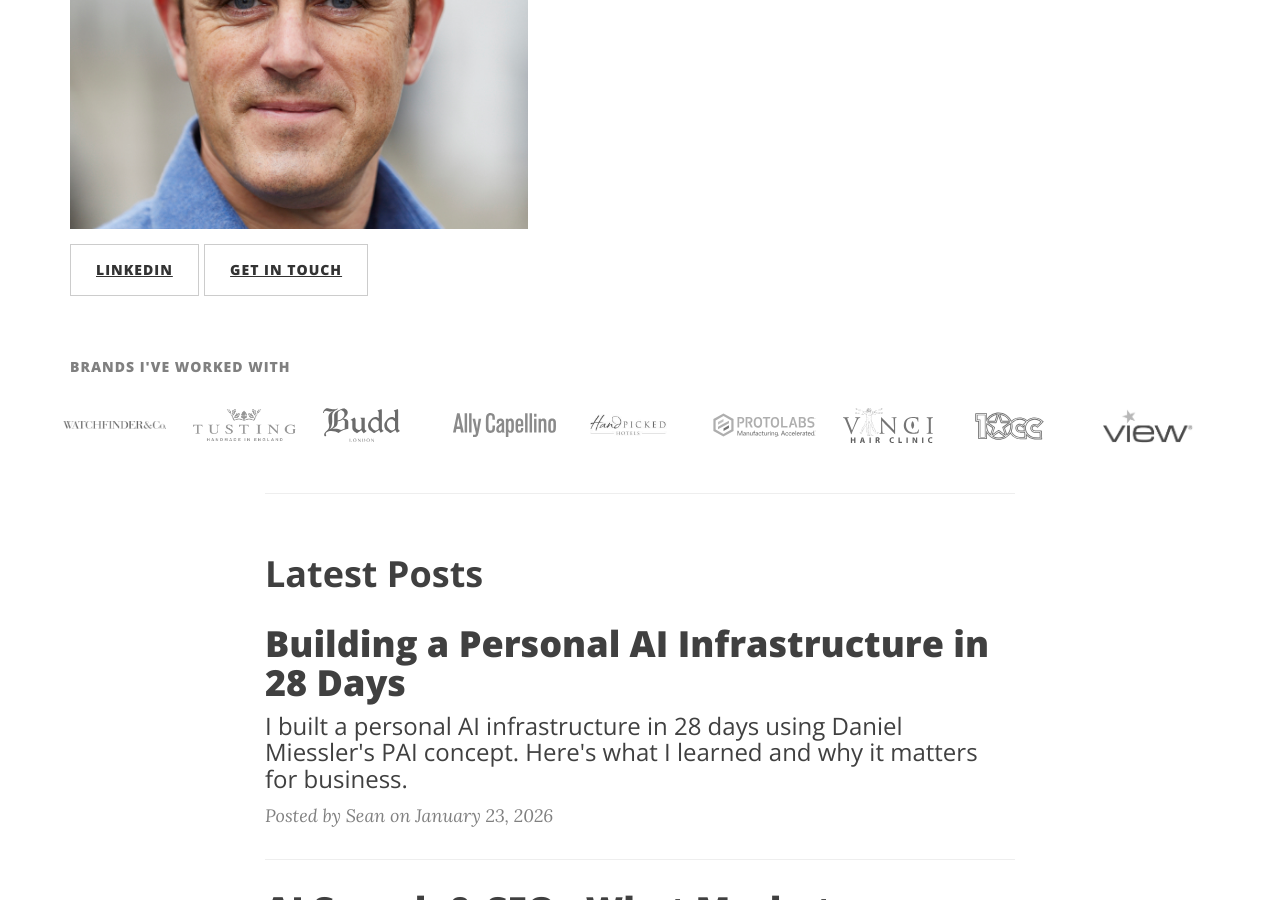
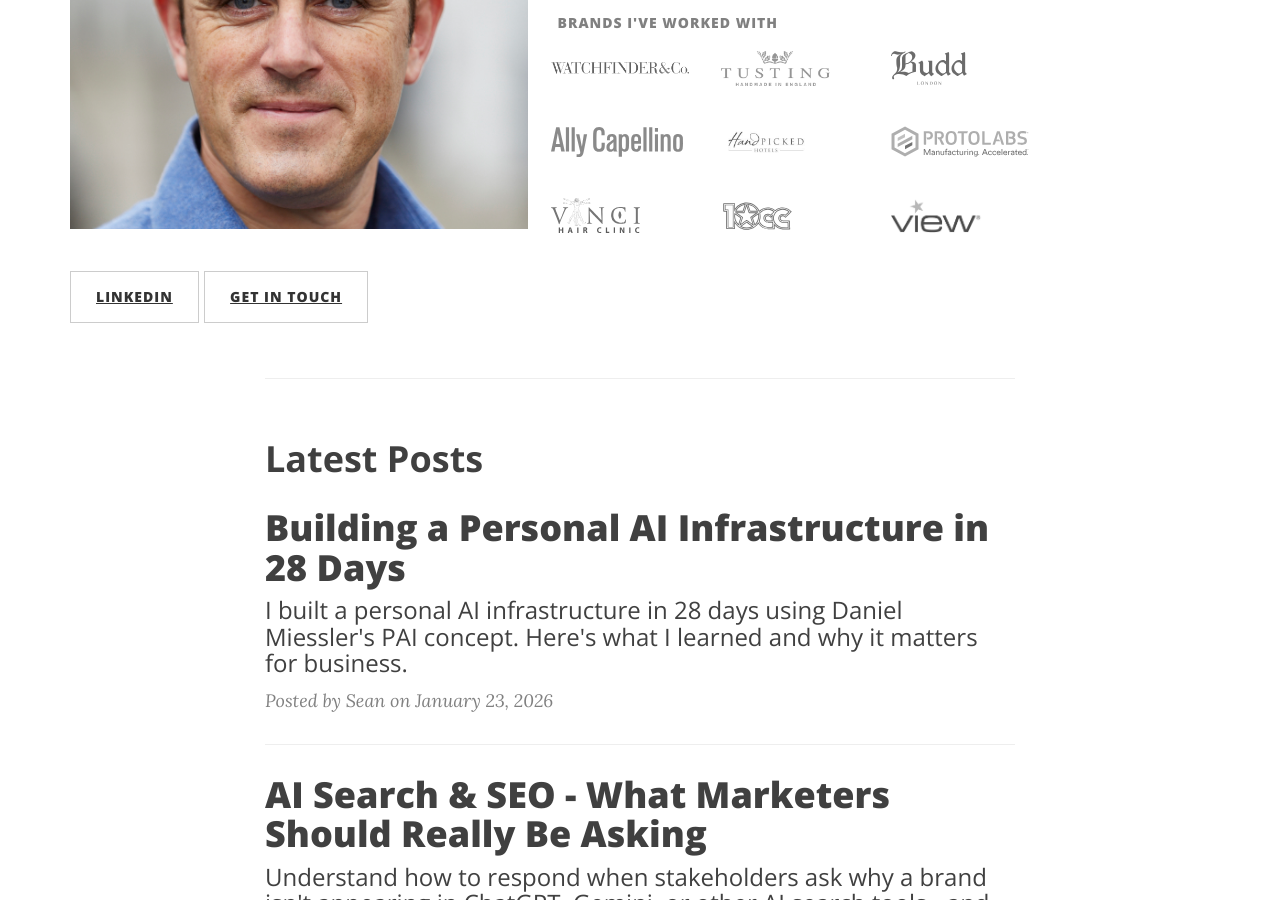
Before and after one commit to seanreillyesq/seanreillyesq.github.io, a Jekyll site: the page built from home.html, in a window 1280 px wide and 900 px high, scrolled down 354 px. Built offline with Jekyll 4.4.1, drawn with Linux system fonts in a browser that asks for light colours; comment, search, counter and statistics services are not loaded.

Commit message:
Revert body to previous layout, keep inline name+tagline header

```diff
--- a/home.html
+++ b/home.html
@@ -20,30 +20,36 @@
     <div class="row">
         <div class="col-md-5 home-photo">
             <img src="/img/sean-reilly-sq.jpg" alt="Sean Reilly" class="img-responsive" style="width: 100%;">
-            <p style="margin-top: 15px;">
-                <a href="https://www.linkedin.com/in/seanreillyesq" target="_blank" class="btn btn-default" style="margin-bottom: 5px;">LinkedIn</a>
-                <a href="/contact" class="btn btn-default" style="margin-bottom: 5px;">Get in touch</a>
-            </p>
         </div>
         <div class="col-md-7">
             <p>I'm a digital marketing leader, entrepreneur, and investor with over 18 years' experience building and scaling digital businesses across luxury hospitality, ecommerce, and SaaS.</p>
             <p>Currently working as a <a href="/contact"><strong>digital marketing consultant</strong></a>, helping brands with digital strategy, performance marketing, and martech.</p>
+            <p style="color: #808080; font-size: 14px; text-transform: uppercase; font-family: 'Open Sans', 'Helvetica Neue', Helvetica, Arial, sans-serif; font-weight: 800; letter-spacing: 1px; margin-bottom: 10px;">Brands I've worked with</p>
+            <div style="max-width: 480px;">
+                <div class="row" style="margin-bottom: 10px; display: flex; align-items: center;">
+                    <div class="col-xs-4" style="padding: 8px; text-align: center;"><img src="/img/logos/watchfinder.png" alt="Watchfinder" style="max-height: 35px; max-width: 90%; height: auto; filter: grayscale(100%); opacity: 0.7;"></div>
+                    <div class="col-xs-4" style="padding: 8px; text-align: center;"><img src="/img/logos/tusting.png" alt="Tusting" style="max-height: 35px; max-width: 90%; height: auto; filter: grayscale(100%); opacity: 0.7;"></div>
+                    <div class="col-xs-4" style="padding: 8px; text-align: center;"><img src="/img/logos/budd.svg" alt="Budd" style="max-height: 35px; max-width: 90%; height: auto; filter: grayscale(100%); opacity: 0.7;"></div>
+                </div>
+                <div class="row" style="margin-bottom: 10px; display: flex; align-items: center;">
+                    <div class="col-xs-4" style="padding: 8px; text-align: center;"><img src="/img/logos/ally-capellino.svg" alt="Ally Capellino" style="max-height: 30px; max-width: 90%; height: auto; filter: grayscale(100%); opacity: 0.7;"></div>
+                    <div class="col-xs-4" style="padding: 8px; text-align: center;"><img src="/img/logos/hand-picked-hotels.jpg" alt="Hand Picked Hotels" style="max-height: 60px; max-width: 90%; height: auto; filter: grayscale(100%); opacity: 0.7;"></div>
+                    <div class="col-xs-4" style="padding: 8px; text-align: center;"><img src="/img/logos/protolabs.svg" alt="Protolabs" style="max-height: 35px; max-width: 90%; height: auto; filter: grayscale(100%); opacity: 0.7;"></div>
+                </div>
+                <div class="row" style="margin-bottom: 10px; display: flex; align-items: center;">
+                    <div class="col-xs-4" style="padding: 8px; text-align: center;"><img src="/img/logos/vinci.svg" alt="Vinci Hair Clinic" style="max-height: 35px; max-width: 90%; height: auto; filter: grayscale(100%); opacity: 0.7;"></div>
+                    <div class="col-xs-4" style="padding: 8px; text-align: center;"><img src="/img/logos/10cc.svg" alt="10cc" style="max-height: 35px; max-width: 90%; height: auto; filter: grayscale(100%); opacity: 0.7;"></div>
+                    <div class="col-xs-4" style="padding: 8px; text-align: center;"><img src="/img/logos/view.gif" alt="View" style="max-height: 35px; max-width: 90%; height: auto; filter: grayscale(100%); opacity: 0.7;"></div>
+                </div>
+            </div>
         </div>
     </div>
 
-    <!-- Logos full width -->
-    <p style="color: #808080; font-size: 14px; text-transform: uppercase; font-family: 'Open Sans', 'Helvetica Neue', Helvetica, Arial, sans-serif; font-weight: 800; letter-spacing: 1px; margin-top: 25px; margin-bottom: 10px;">Brands I've worked with</p>
-    <div class="row" style="margin-bottom: 10px; display: flex; align-items: center;">
-        <div class="col-xs-4 col-md" style="padding: 8px; text-align: center; flex: 1;"><img src="/img/logos/watchfinder.png" alt="Watchfinder" style="max-height: 35px; max-width: 90%; height: auto; filter: grayscale(100%); opacity: 0.7;"></div>
-        <div class="col-xs-4 col-md" style="padding: 8px; text-align: center; flex: 1;"><img src="/img/logos/tusting.png" alt="Tusting" style="max-height: 35px; max-width: 90%; height: auto; filter: grayscale(100%); opacity: 0.7;"></div>
-        <div class="col-xs-4 col-md" style="padding: 8px; text-align: center; flex: 1;"><img src="/img/logos/budd.svg" alt="Budd" style="max-height: 35px; max-width: 90%; height: auto; filter: grayscale(100%); opacity: 0.7;"></div>
-        <div class="col-xs-4 col-md" style="padding: 8px; text-align: center; flex: 1;"><img src="/img/logos/ally-capellino.svg" alt="Ally Capellino" style="max-height: 30px; max-width: 90%; height: auto; filter: grayscale(100%); opacity: 0.7;"></div>
-        <div class="col-xs-4 col-md" style="padding: 8px; text-align: center; flex: 1;"><img src="/img/logos/hand-picked-hotels.jpg" alt="Hand Picked Hotels" style="max-height: 60px; max-width: 90%; height: auto; filter: grayscale(100%); opacity: 0.7;"></div>
-        <div class="col-xs-4 col-md" style="padding: 8px; text-align: center; flex: 1;"><img src="/img/logos/protolabs.svg" alt="Protolabs" style="max-height: 35px; max-width: 90%; height: auto; filter: grayscale(100%); opacity: 0.7;"></div>
-        <div class="col-xs-4 col-md" style="padding: 8px; text-align: center; flex: 1;"><img src="/img/logos/vinci.svg" alt="Vinci Hair Clinic" style="max-height: 35px; max-width: 90%; height: auto; filter: grayscale(100%); opacity: 0.7;"></div>
-        <div class="col-xs-4 col-md" style="padding: 8px; text-align: center; flex: 1;"><img src="/img/logos/10cc.svg" alt="10cc" style="max-height: 35px; max-width: 90%; height: auto; filter: grayscale(100%); opacity: 0.7;"></div>
-        <div class="col-xs-4 col-md" style="padding: 8px; text-align: center; flex: 1;"><img src="/img/logos/view.gif" alt="View" style="max-height: 35px; max-width: 90%; height: auto; filter: grayscale(100%); opacity: 0.7;"></div>
-    </div>
+    <!-- Buttons below -->
+    <p style="margin-top: 20px;">
+        <a href="https://www.linkedin.com/in/seanreillyesq" target="_blank" class="btn btn-default" style="margin-bottom: 5px;">LinkedIn</a>
+        <a href="/contact" class="btn btn-default" style="margin-bottom: 5px;">Get in touch</a>
+    </p>
 </div>
 
 <!-- Latest posts -->
```
